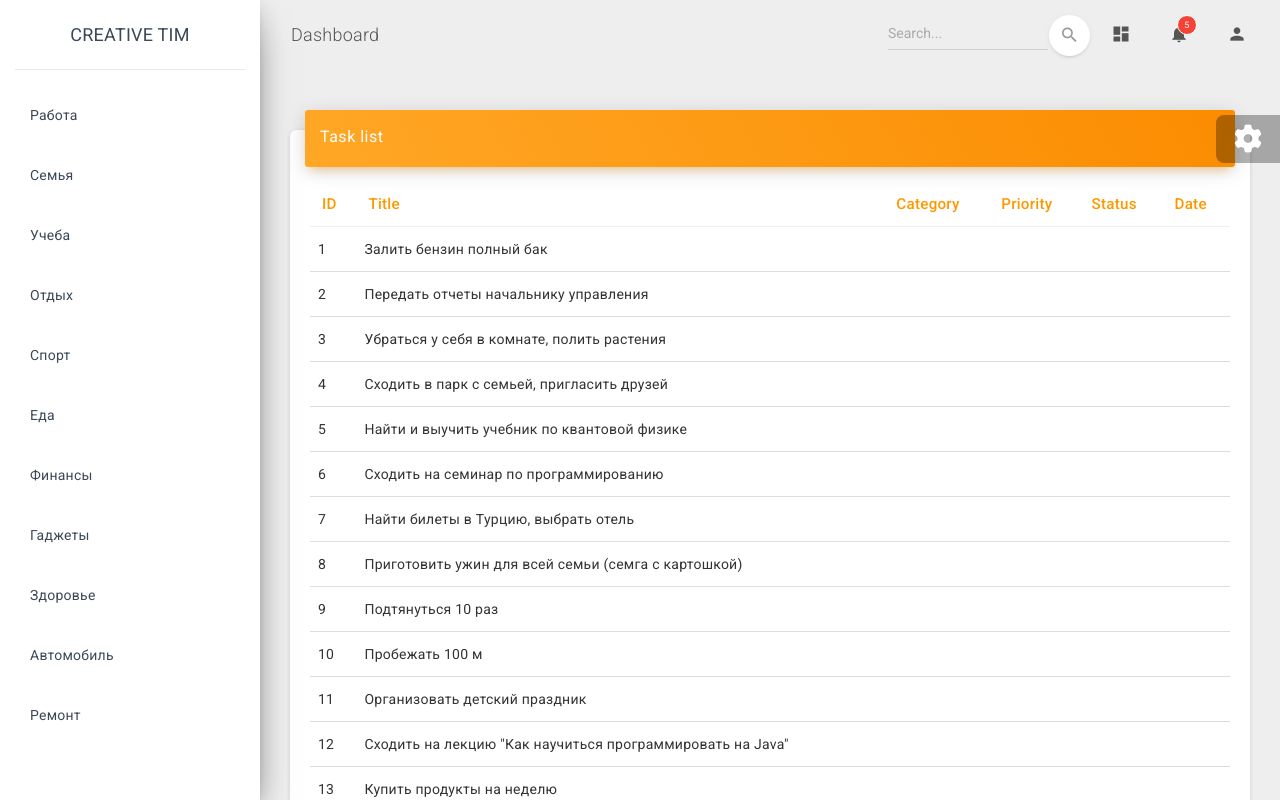
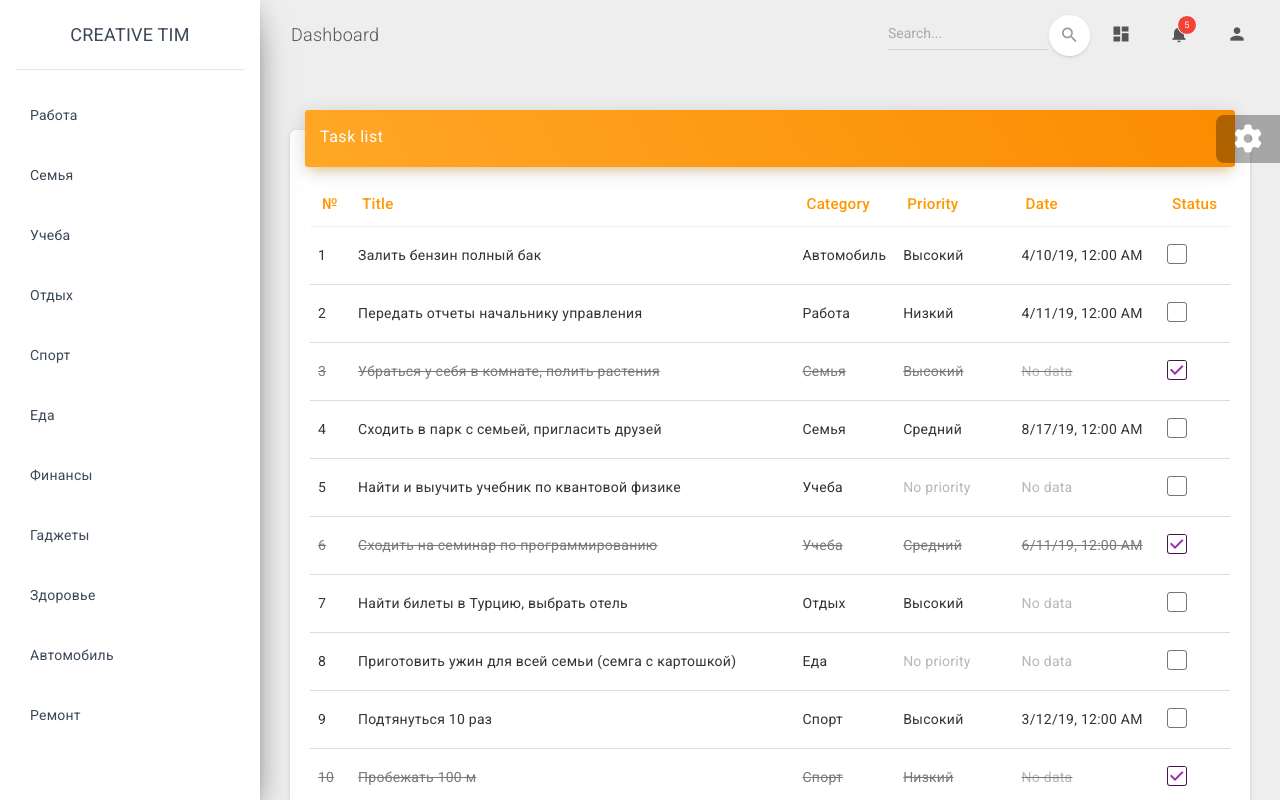
Before and after one commit to NikitaDubrovskii/todo, an Angular app: page / in a window 1280 px wide. Shown: the top 800 px of the page. Built offline with nearby package versions, Linux system fonts and the light colour scheme.

Commit message:
Finished formatting the table

```diff
--- a/src/app/views/categories/categories.component.css
+++ b/src/app/views/categories/categories.component.css
@@ -0,0 +1,3 @@
+.pointer {
+  cursor: pointer;
+}
--- a/src/app/views/categories/categories.component.html
+++ b/src/app/views/categories/categories.component.html
@@ -1,17 +1,15 @@
 <div class="sidebar" data-background-color="white" data-color="purple" data-image="../assets/img/sidebar-1.jpg">
-  <!--
-    Tip 1: You can change the color of the sidebar using: data-color="purple | azure | green | orange | danger"
 
-    Tip 2: you can also add an image using data-image tag
--->
   <div class="logo">
     <a class="simple-text logo-normal" href="http://www.creative-tim.com">
       Creative Tim
     </a>
   </div>
+
   <div class="sidebar-wrapper">
     <ul class="nav">
-      <li class="nav-item" *ngFor="let category of categories" (click)="showTasksByCategory(category)">
+      <li class="nav-item pointer" *ngFor="let category of categories"
+          (click)="showTasksByCategory(category)" [class.active]="category === selectedCategory">
         <a class="nav-link">
           <p>{{category.title}}</p>
         </a>
--- a/src/app/views/categories/categories.component.ts
+++ b/src/app/views/categories/categories.component.ts
@@ -10,6 +10,7 @@ import {Category} from "../../model/category";
 export class CategoriesComponent implements OnInit {
 
   categories: Category[] = [];
+  selectedCategory: Category | undefined;
 
   constructor(private dataHandler: DataHandlerService) {
   }
@@ -20,6 +21,7 @@ export class CategoriesComponent implements OnInit {
   }
 
   showTasksByCategory(category: Category) {
+    this.selectedCategory = category;
     this.dataHandler.fillTasksByCategory(category);
   }
 }
--- a/src/app/views/tasks/tasks.component.css
+++ b/src/app/views/tasks/tasks.component.css
@@ -0,0 +1,8 @@
+.completed {
+  text-decoration: line-through;
+  color: #797979;
+}
+
+.no-value {
+  color: #b7b7b7;
+}
--- a/src/app/views/tasks/tasks.component.html
+++ b/src/app/views/tasks/tasks.component.html
@@ -5,21 +5,37 @@
   <div class="card-body table-responsive">
     <table class="table table-hover">
       <thead class="text-warning">
-      <th>ID</th>
+      <th>№</th>
       <th>Title</th>
       <th>Category</th>
       <th>Priority</th>
+      <th>Date</th>
       <th>Status</th>
-      <th>Date</th>
       </thead>
       <tbody>
-      <tr *ngFor="let task of tasks">
-        <td>{{task.id}}</td>
+      <tr *ngFor="let task of tasks; let i = index" [class.completed]="task.completed">
+        <td>{{i + 1}}</td>
         <td>{{task.title}}</td>
-        <td></td>
-        <td></td>
-        <td></td>
-        <td></td>
+        <td [class.no-value]="task.category == null">
+          {{task.category != null ? task.category.title : 'No category'}}
+        </td>
+        <td [class.no-value]="task.priority == null">
+          {{task.priority != null ? task.priority.title : 'No priority'}}
+        </td>
+        <td [class.no-value]="task.date == null">
+          {{task.date != null ? (task.date | date : 'short') : 'No data'}}
+        </td>
+        <td>
+          <div class="form-check">
+            <label class="form-check-label">
+              <input [checked]="task.completed" class="form-check-input"
+                     type="checkbox" value="" (click)="toggleTaskCompleted(task)">
+              <span class="form-check-sign">
+                <span class="check"></span>
+              </span>
+            </label>
+          </div>
+        </td>
       </tr>
       </tbody>
     </table>
--- a/src/app/views/tasks/tasks.component.ts
+++ b/src/app/views/tasks/tasks.component.ts
@@ -19,4 +19,7 @@ export class TasksComponent implements OnInit{
       .subscribe(tasks => this.tasks = tasks);
   }
 
+  toggleTaskCompleted(task: Task) {
+    task.completed = !task.completed;
+  }
 }
```
